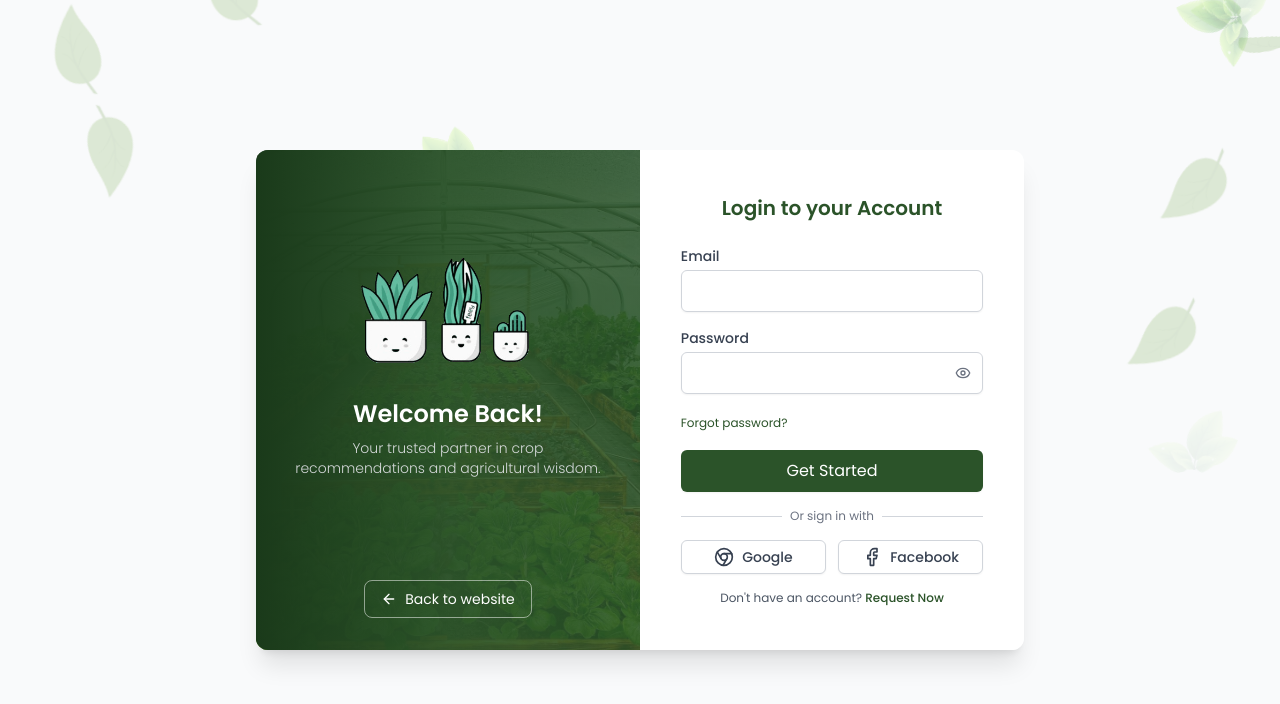
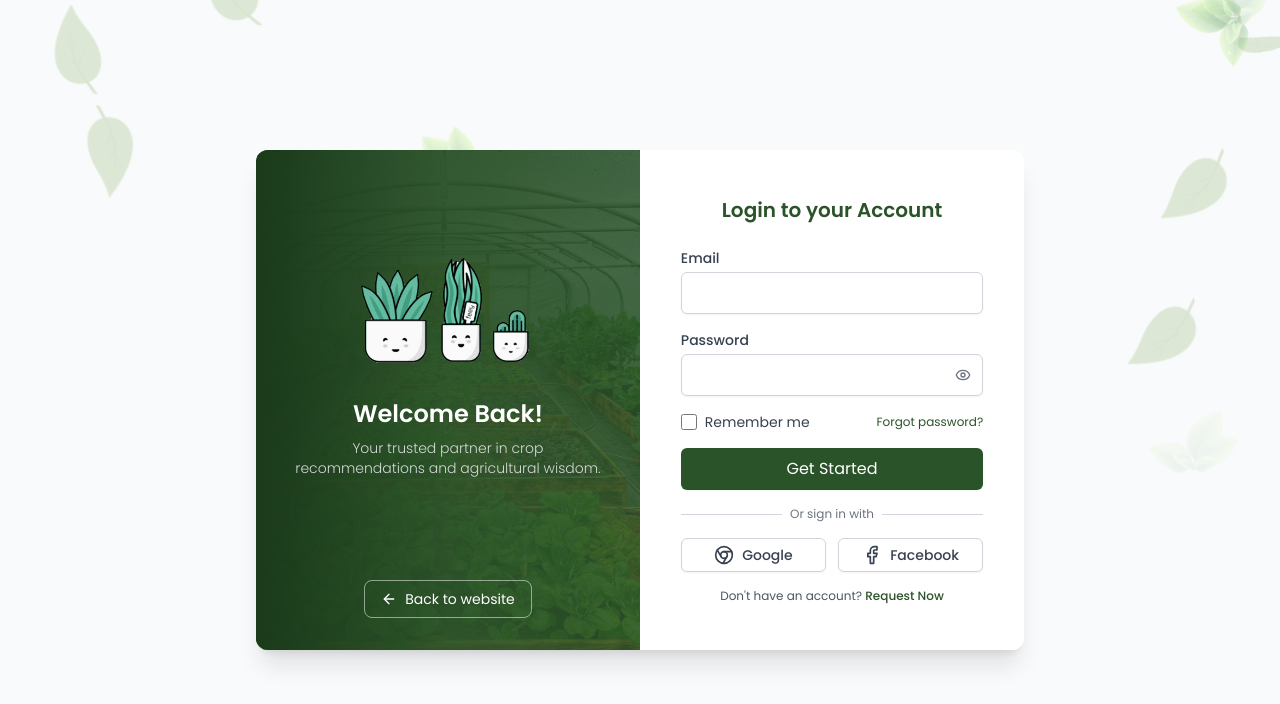
Before and after one commit to alagasiloraine/Project-Israel-Capstone, a Vue app in the folder frontend/: page /login in a window 1280 px wide. Shown: the top 704 px of the page. Built offline with nearby package versions, Linux system fonts and the light colour scheme.

Commit message:
latest update

```diff
--- a/frontend/src/views/auth/Login.vue
+++ b/frontend/src/views/auth/Login.vue
@@ -113,7 +113,18 @@
                   </div>
                 </div>
 
-                <div>
+                <div class="flex items-center justify-between mt-2">
+                  <div class="flex items-center">
+                    <input
+                      id="remember-me"
+                      type="checkbox"
+                      v-model="rememberMe"
+                      class="h-4 w-4 rounded border-gray-300 cursor-pointer text-[#2B5329] focus:ring-[#2B5329] focus:ring-offset-0 checked:bg-[#2B5329] checked:border-[#2B5329] hover:border-[#2B5329]"
+                    />
+                    <label for="remember-me" class="ml-2 block text-sm text-gray-700 cursor-pointer">
+                      Remember me
+                    </label>
+                  </div>
                   <router-link to="/forgotpassword" class="text-xs text-[#2B5329] hover:text-[#FFA500] transition-colors">
                     Forgot password?
                   </router-link>
@@ -184,6 +195,7 @@ const showPassword = ref(false)
 const isMobile = ref(window.innerWidth < 640)
 const transitionKey = ref(0)
 const contentStyle = ref({})
+const rememberMe = ref(false)
 
 const handleResize = () => {
   isMobile.value = window.innerWidth < 640
@@ -191,6 +203,12 @@ const handleResize = () => {
 
 onMounted(() => {
   window.addEventListener('resize', handleResize)
+  // Check for remembered email
+  const rememberedEmail = localStorage.getItem('rememberedEmail')
+  if (rememberedEmail) {
+    email.value = rememberedEmail
+    rememberMe.value = true
+  }
 })
 
 onUnmounted(() => {
@@ -243,6 +261,12 @@ const handleRequestNow = () => {
 
 const handleLogin = () => {
   if (email.value === 'staff@example.com' && password.value === 'password123') {
+    if (rememberMe.value) {
+      // Store login info in localStorage - in a real app, store a token instead
+      localStorage.setItem('rememberedEmail', email.value)
+    } else {
+      localStorage.removeItem('rememberedEmail')
+    }
     console.log('Login successful')
     router.push('/dashboard')
   } else {
@@ -323,4 +347,14 @@ button, input, label {
     padding: 2rem;
   }
 }
+
+input[type="checkbox"]:checked {
+  background-color: #2B5329;
+  border-color: #2B5329;
+}
+
+input[type="checkbox"]:focus {
+  --tw-ring-color: #2B5329;
+  --tw-ring-offset-width: 0px;
+}
 </style>
```
